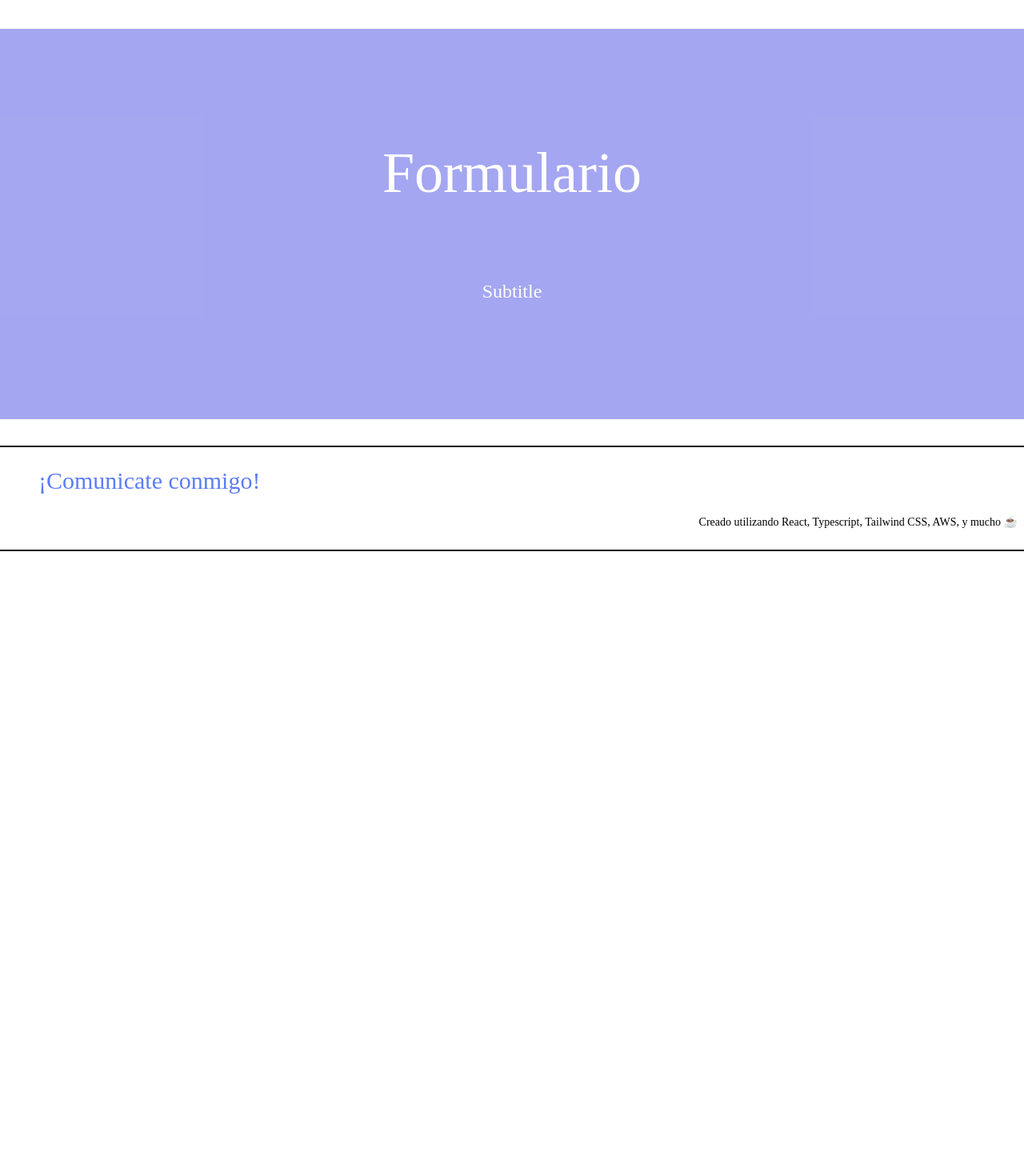
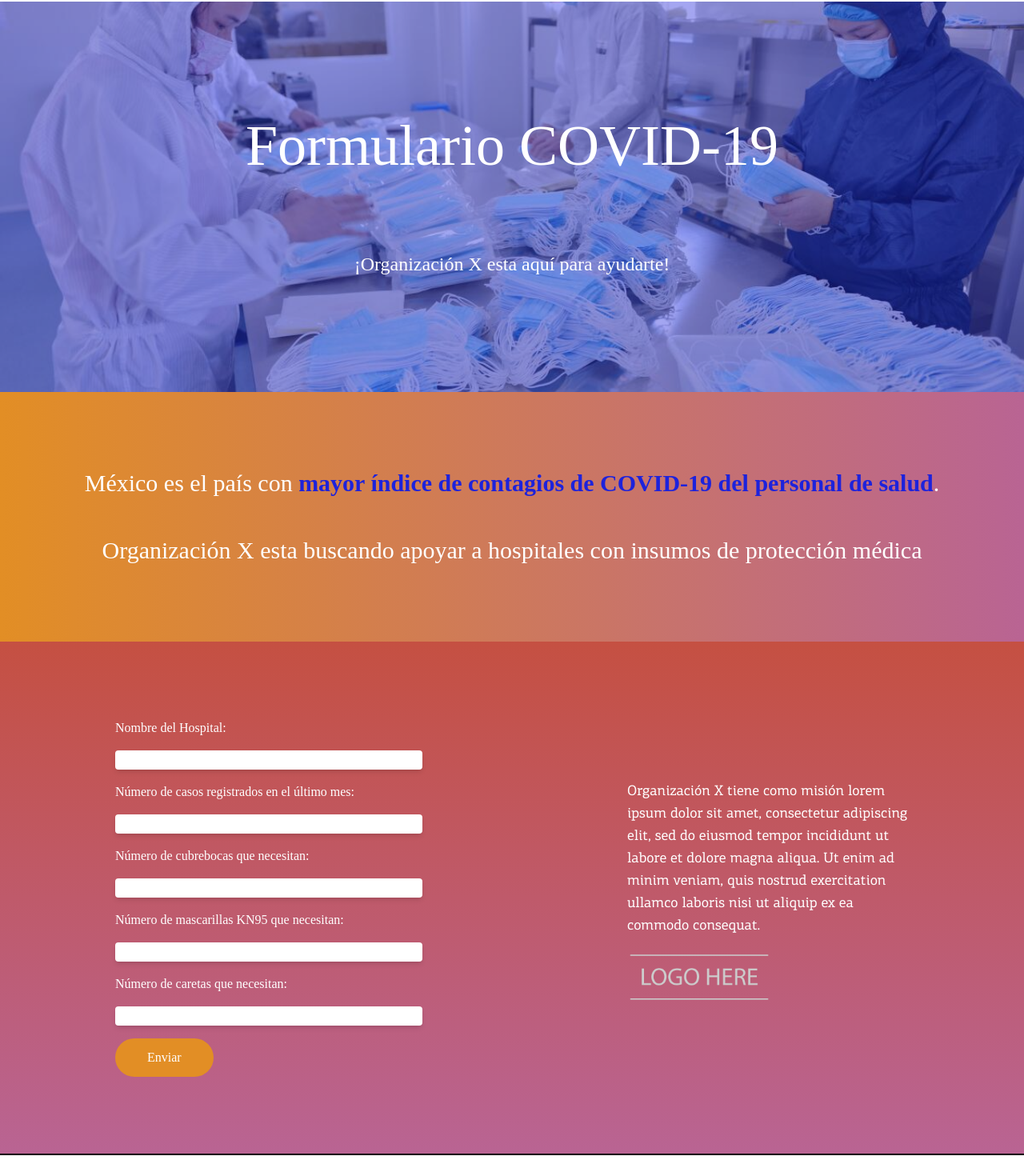
Before and after one commit to lucianamendezg/pymo_caso, a React (Create React App) app: page /formulario in a window 1280 px wide. Shown: the part 111-1581 px from the top of the page at 80% size. Before the commit the page ends 800 px from the top, so only its background shows below. Built offline with nearby package versions, Linux system fonts and the light colour scheme; a web font is replaced by a local one.

Commit message:
added text section and basic form

```diff
--- a/src/components/formulario/formulatio.tsx
+++ b/src/components/formulario/formulatio.tsx
@@ -1,14 +1,61 @@
 import HeroImage from "../layout/heroImage"
 import Layout from "../layout/layout"
+import Hospital from "../../images/hospital.jpeg"
+import Logo from "../../images/logo.png"
+import { TextBox } from "../shared/textBox"
+import { Button } from "../shared/button"
+
+const TextSection = () => {
+    return (
+        <div className="bg-gradient-to-r from-orange to-pink font-filson text-2xl md:text-3xl text-white p-24 text-center">
+            <p className="pb-12">
+                México es el país con <span className="font-extrabold text-blue">mayor índice de contagios de COVID-19 del personal de salud</span>.
+            </p>
+            <p>
+            Organización X esta buscando apoyar a hospitales con insumos de protección médica
+            </p>
+        </div>
+    )
+}
+
+const Preguntas = () => {
+    return (
+        <div className="py-24 px-6 md:px-36">
+            <form id='formulario-hospitales'>
+                <TextBox textLabel="Nombre del Hospital:" id="nombre_hospital"/>
+                <TextBox textLabel="Número de casos registrados en el último mes:" id="casos_ultimo_mes"/>
+                <TextBox textLabel="Número de cubrebocas que necesitan:" id="cubrebocas"/>
+                <TextBox textLabel="Número de mascarillas KN95 que necesitan:" id="kn95"/>
+                <TextBox textLabel="Número de caretas que necesitan:" id="caretas"/>
+                <Button title="Enviar" id="formulario-hospitales"/>
+            </form>
+        </div>
+    )
+}
 
 export default function Formulario () {
     return (
         <Layout>
             <HeroImage
-                title={'Formulario'}
-                subtitle={'Subtitle'}
-                image=''
+                title={'Formulario COVID-19'}
+                subtitle={'¡Organización X esta aquí para ayudarte!'}
+                image={Hospital}
             />
+            <TextSection/>
+            <div className="bg-gradient-to-b from-red to-pink grid grid-cols-1 lg:grid-cols-2 items-center">
+                <div>
+                    <Preguntas/>
+                </div>
+                <div className="px-12 pb-12 lg:p-36 align-center">
+                    <p className="font-agoraSlab text-lg text-white">
+                    Organización X tiene como misión lorem ipsum dolor sit amet, consectetur adipiscing elit,
+                    sed do eiusmod tempor incididunt ut
+                    labore et dolore magna aliqua. Ut enim ad minim veniam, quis nostrud exercitation ullamco laboris
+                    nisi ut aliquip ex ea commodo consequat.
+                    </p>
+                    <img src={Logo} className="py-3 h-24 w-auto"/>
+                </div>
+            </div>
         </Layout>
     )
 }
--- a/src/components/shared/textBox.tsx
+++ b/src/components/shared/textBox.tsx
@@ -6,10 +6,10 @@ interface Props {
 export const TextBox = (props:Props) => {
     return (
         <div className="">
-            <label className="block font-filson font-normal w-1/2" id={props.id}>
+            <label className="block font-filson font-normal text-white" id={props.id}>
                 {props.textLabel}
             </label>
-            <input className="rounded shadow-md my-4" required>
+            <input className="rounded shadow-md my-4 md:w-96" required>
             </input>
         </div>
     )
```
Also changed, not shown: src/images/hospital.jpeg (added), src/images/logo.png (added).
